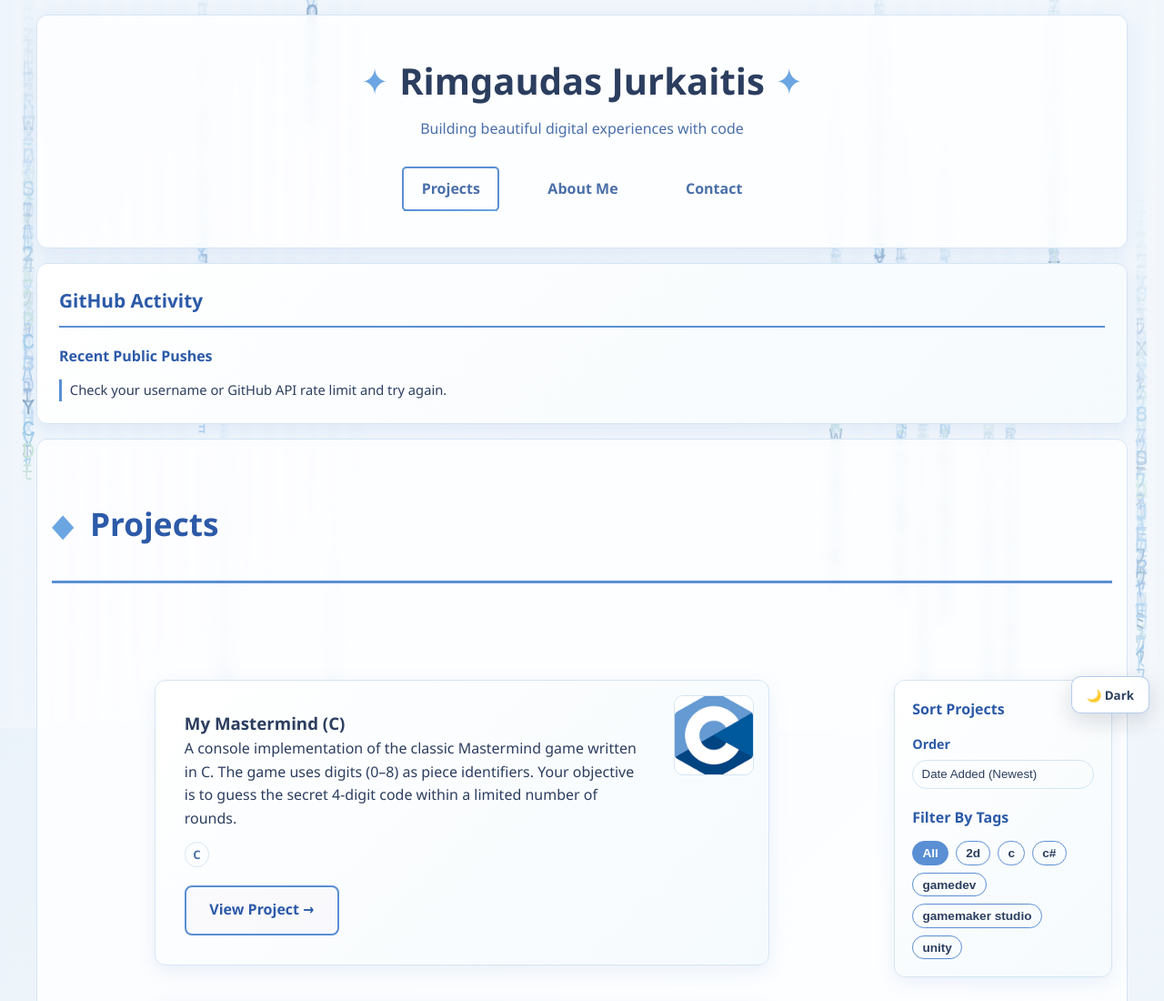
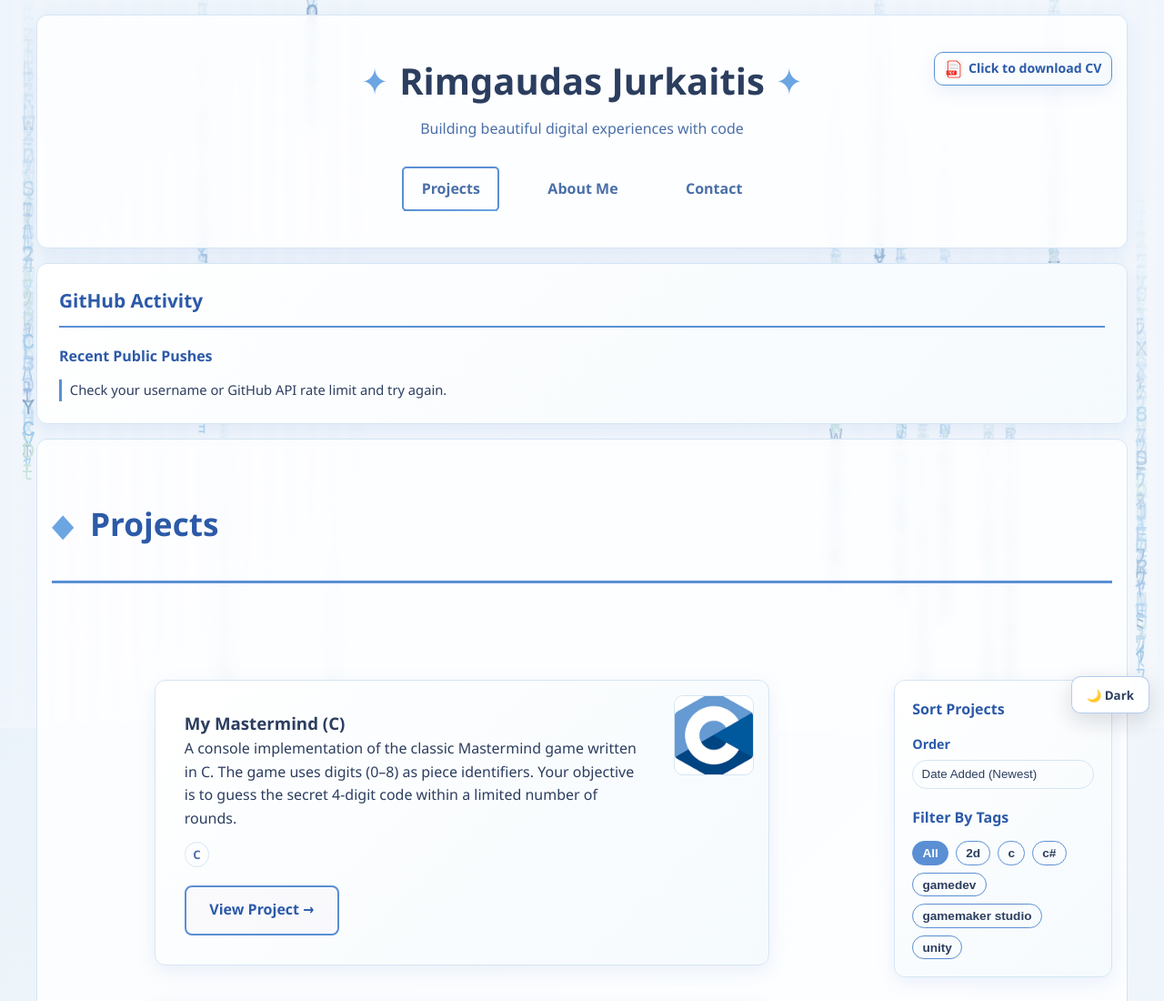
Before and after one commit to RimgaudasJ/RimgaudasJPortfolio, a website: page index.html in a window 1280 px wide. Shown: the top 1100 px of the page at 91% size. Drawn offline with Linux system fonts and the light colour scheme; no server answers.

Commit message:
added downloadable CV

```diff
--- a/css/style.css
+++ b/css/style.css
@@ -86,6 +86,39 @@ header {
 .header-content {
   max-width: 1200px;
   margin: 0 auto;
+  position: relative;
+}
+
+.cv-download-btn {
+  position: absolute;
+  top: 0;
+  right: 0;
+  display: inline-flex;
+  align-items: center;
+  gap: 0.45em;
+  padding: 0.45em 0.75em;
+  border: 1.5px solid var(--accent-primary);
+  border-radius: 10px;
+  color: var(--text-dark);
+  background: var(--bg-card);
+  text-decoration: none;
+  font-weight: 700;
+  font-size: 0.88em;
+  box-shadow: var(--shadow-soft);
+  transition: var(--transition);
+}
+
+.cv-download-btn img {
+  width: 20px;
+  height: 20px;
+  object-fit: cover;
+  border-radius: 4px;
+}
+
+.cv-download-btn:hover {
+  border-color: var(--accent-secondary);
+  transform: translateY(-2px);
+  box-shadow: var(--shadow-strong);
 }
 
 .title {
@@ -620,6 +653,18 @@ body > footer {
 ========================= */
 
 @media (max-width: 768px) {
+  .cv-download-btn {
+    top: -1.1em;
+    right: 0;
+    padding: 0.4em 0.6em;
+    font-size: 0.78em;
+  }
+
+  .cv-download-btn img {
+    width: 16px;
+    height: 16px;
+  }
+
   .title { font-size: 2.2em; }
   .hero { padding: 3em 1.5em; }
   .hero h2 { font-size: 1.8em; }
--- a/index.html
+++ b/index.html
@@ -11,6 +11,10 @@
 <body>
   <header>
     <div class="header-content">
+      <a href="Rimgaudas Jurkaitis CV .pdf" class="cv-download-btn" download>
+        <img src="images/pdficon.jpg" alt="PDF icon">
+        <span>Click to download CV</span>
+      </a>
       <h1 class="title">Rimgaudas Jurkaitis</h1>
       <p class="subtitle">Building beautiful digital experiences with code</p>
       <nav class="navbar">
```
Also changed, not shown: about.html (+4 -0 lines), contact.html (+4 -0 lines), images/pdficon.jpg (added), 1 other file.
